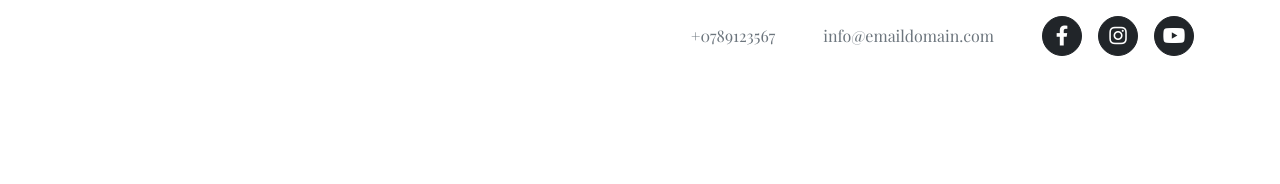
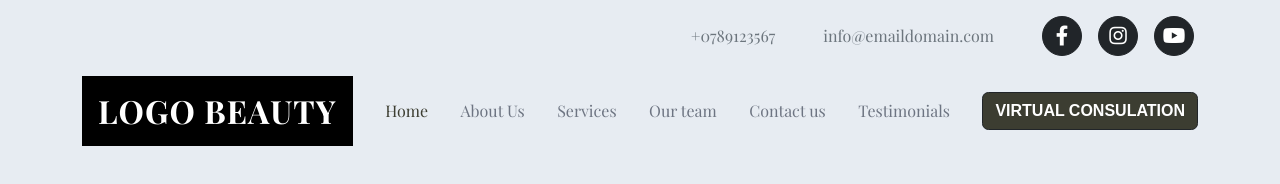
Before and after one commit to sarthak264/mehul_test, a plain HTML site: page index.html in a window 1280 px wide. Drawn offline with nearby package versions, Linux system fonts and the light colour scheme; a web font is replaced by a local one.

Commit message:
navbar is kinda incomplete rn

```diff
--- a/index.html
+++ b/index.html
@@ -53,5 +53,34 @@
         </button>
       </div>
     </header>
+    <nav
+      class="
+        d-flex
+        justify-content-center
+        mt-3
+        align-items-center
+        mt-md-1
+        justify-content-sm-between
+      "
+    >
+      <div class="logo-container px-3 py-3">
+        <h2 class="logo text-white mb-0 fw-bolder">LOGO BEAUTY</h2>
+      </div>
+      <div
+        class="d-none d-lg-inline-block main-nav flex-grow-1 align-items-center"
+      >
+        <ul class="d-flex justify-content-evenly mb-0 p-0">
+          <li class="active">Home</li>
+          <li>About Us</li>
+          <li>Services</li>
+          <li>Our team</li>
+          <li>Contact us</li>
+          <li>Testimonials</li>
+        </ul>
+      </div>
+      <button class="btn btn-dark consulation-btn d-none d-sm-inline-block">
+        VIRTUAL CONSULATION
+      </button>
+    </nav>
   </body>
 </html>
--- a/styles/style.css
+++ b/styles/style.css
@@ -1,5 +1,13 @@
 /* Fonts Import */
 @import url("https://fonts.googleapis.com/css2?family=Playfair+Display:wght@400;500;600;700;800;900&display=swap");
+@import url("http://fonts.cdnfonts.com/css/helvetica-neue-9");
+
+/* Variables */
+:root {
+  --heading: #3c3d31;
+  --description: #423526;
+  --links: #4f5665cc;
+}
 
 /* Global Styling */
 *,
@@ -9,12 +17,17 @@
   padding: 0;
 }
 body {
+  background-color: #e7ecf2 !important;
   font-family: "Playfair Display", serif !important;
 }
 ul {
   list-style: none;
 }
+
 /* Header */
+.header {
+  color: var(--links);
+}
 .header .btn {
   width: 2.5rem;
   height: 2.5rem;
@@ -23,3 +36,23 @@ ul {
   justify-content: center;
   font-size: 1.25rem;
 }
+
+/* Navbar */
+.logo-container {
+  background-color: #000;
+}
+.logo-container .logo {
+  letter-spacing: 1px;
+}
+.consulation-btn {
+  font-family: "Helvetica 25 UltraLight", sans-serif;
+  font-weight: 700 !important;
+  border-radius: 0.4rem !important;
+  background-color: var(--heading) !important;
+}
+.main-nav {
+  color: var(--links);
+}
+.main-nav .active {
+  color: var(--heading);
+}
```
